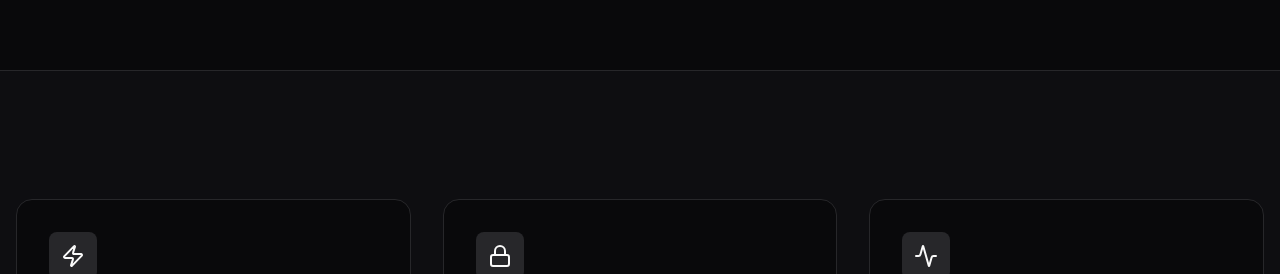
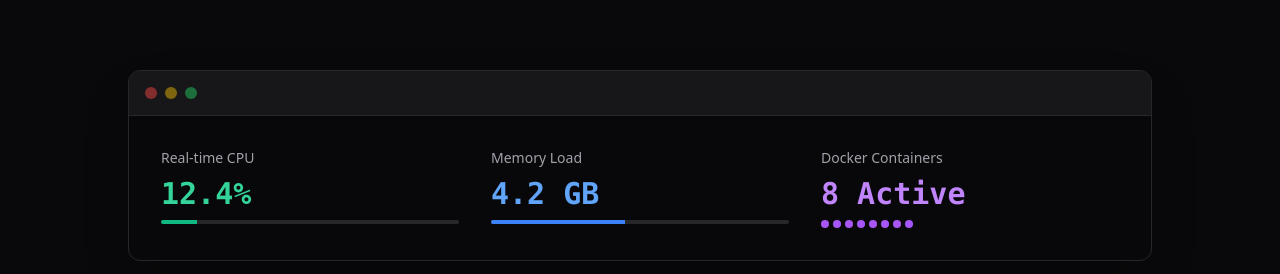
Before and after one commit to Senzops/console, a Next.js app: page / in a window 1280 px wide. Shown: the part 678-952 px from the top of the page. Built offline with nearby package versions, Linux system fonts and the light colour scheme; no server answers.

Commit message:
feat: add Network Latency and combined Memory Composition and Usage charts

```diff
--- a/src/pages/dashboard/[id].tsx
+++ b/src/pages/dashboard/[id].tsx
@@ -148,6 +148,7 @@ export default function VpsDetail() {
       diskUsedVal: (run.metrics.disk?.used / 1e9).toFixed(1),
       netRx: (run.metrics.network?.bytesRecvSec / 1024) || 0,
       netTx: (run.metrics.network?.bytesSentSec / 1024) || 0,
+      latencyMs: run.metrics.network?.latencyMs || 0,
       procBlocked: run.metrics.processes?.blocked || 0,
       procRunning: run.metrics.processes?.running || 0,
       procSleeping: run.metrics.processes?.sleeping || 0,
@@ -199,7 +200,7 @@ export default function VpsDetail() {
         {/* 1. Stat Cards (Center Aligned Items) */}
         <div className="grid grid-cols-2 md:grid-cols-4 gap-4">
           <StatCard title="CPU Usage" value={`${(latest.cpu?.usagePercent || 0).toFixed(1)}%`} icon={Cpu} color="text-emerald-500" sub={`${latest.cpu?.cores} Cores`} />
-          <StatCard title="Memory" value={`${(latest.memory?.usagePercent || 0).toFixed(1)}%`} sub={`${((latest.memory?.used || 0) / 1024 ** 3).toFixed(1)}GB Used`} icon={Activity} color="text-blue-500" />
+          <StatCard title="Memory" value={`${(latest.memory?.usagePercent || 0).toFixed(1)}%`} sub={`${((latest.memory?.used || 0) / 1024 ** 3).toFixed(1)}GB / ${((latest.memory?.total || 0) / 1024 ** 3).toFixed(1)}GB Used`} icon={Activity} color="text-blue-500" />
           <StatCard title="Net Latency" value={`${latest.network?.latencyMs?.toFixed(0) || '-'}ms`} sub="Global Ping" icon={Network} color="text-yellow-500" />
           <StatCard title="Containers" value={latest.docker?.filter((c: any) => c.state === 'running').length || 0} sub={`Total: ${latest.docker?.length || 0}`} icon={Box} color="text-purple-500" />
         </div>
@@ -222,35 +223,7 @@ export default function VpsDetail() {
             </AreaChart>
           </ChartCard>
 
-          <ChartCard title={`Disk Usage (${latest.disk?.name || '/'})`}>
-            <AreaChart data={chartData}>
-              <defs>
-                <linearGradient id="colorDisk" x1="0" y1="0" x2="0" y2="1">
-                  <stop offset="5%" stopColor="#f59e0b" stopOpacity={0.2} />
-                  <stop offset="95%" stopColor="#f59e0b" stopOpacity={0} />
-                </linearGradient>
-              </defs>
-              <CartesianGrid strokeDasharray="3 3" stroke="#333" vertical={false} />
-              <XAxis dataKey="time" hide />
-              <YAxis domain={[0, 100]} hide />
-              <Tooltip content={({ active, payload }) => {
-                if (active && payload && payload.length) {
-                  const data = payload[0].payload;
-                  return (
-                    <div className="bg-popover border p-2 text-xs rounded shadow z-50">
-                      <div className="font-bold mb-1">{data.time}</div>
-                      <div className="text-yellow-500">Usage: {data.diskUsed}%</div>
-                      <div className="text-muted-foreground">Used: {data.diskUsedVal}GB / {data.diskTotalVal}GB</div>
-                    </div>
-                  )
-                }
-                return null;
-              }} />
-              <Area type="step" dataKey="diskUsed" stroke="#f59e0b" strokeWidth={2} fill="url(#colorDisk)" name="Disk" />
-            </AreaChart>
-          </ChartCard>
-
-          <ChartCard title="Memory Usage (%)">
+          {/* <ChartCard title="Memory Usage (%)">
             <AreaChart data={chartData}>
               <defs>
                 <linearGradient id="colorMem" x1="0" y1="0" x2="0" y2="1">
@@ -264,9 +237,9 @@ export default function VpsDetail() {
               <Tooltip content={<CustomTooltip unit="%" />} />
               <Area type="monotone" stackId="1" dataKey="memUsed" stroke="#3b82f6" fill="url(#colorMem)" name="Usage" />
             </AreaChart>
-          </ChartCard>
+          </ChartCard> */}
 
-          <ChartCard title="Memory Composition (%)">
+          {/* <ChartCard title="Memory Composition (%)">
             <AreaChart data={chartData}>
               <CartesianGrid strokeDasharray="3 3" stroke="#333" vertical={false} />
               <XAxis dataKey="time" hide />
@@ -275,20 +248,36 @@ export default function VpsDetail() {
               <Area type="monotone" stackId="1" dataKey="memActive" stroke="#3b82f6" fill="#3b82f6" fillOpacity={0.6} name="Active" />
               <Area type="monotone" stackId="1" dataKey="memFree" stroke="#64748b" fill="#64748b" fillOpacity={0.3} name="Free" />
             </AreaChart>
-          </ChartCard>
+          </ChartCard> */}
 
           {/* combined Memory Composition and Usage */}
-          {/* <ChartCard title="Memory Composition (%)">
+          <ChartCard title="Memory Composition (%)">
             <AreaChart data={chartData}>
               <CartesianGrid strokeDasharray="3 3" stroke="#333" vertical={false} />
               <XAxis dataKey="time" hide />
               <YAxis domain={[0, 100]} hide />
               <Tooltip content={<CustomTooltip unit="%" />} />
-              <Area type="monotone" dataKey="memUsed" stroke="#00C9A7" fill="#00C9A7" fillOpacity={0.15} name="Usage" />
-              <Area type="monotone" dataKey="memActive" stroke="#3A86FF" fill="#3A86FF" fillOpacity={0.1} name="Active" />
-              <Area type="monotone" dataKey="memFree" stroke="#BDBDBD" fill="#BDBDBD" fillOpacity={0.15} name="Free" />
+              <Area type="monotone" dataKey="memUsed" stroke="#6c28d8" fill="#6c28d8" fillOpacity={0.15} name="Usage" />
+              <Area type="monotone" dataKey="memActive" stroke="#4D6AFF" fill="#4D6AFF" fillOpacity={0.2} name="Active" />
+              <Area type="monotone" dataKey="memFree" stroke="#9a9aff" fill="#9a9aff" fillOpacity={0.25} name="Free" />
             </AreaChart>
-          </ChartCard> */}
+          </ChartCard>
+
+          <ChartCard title="Network Latency (Ms)">
+            <AreaChart data={chartData}>
+              <defs>
+                <linearGradient id="colorCpu" x1="0" y1="0" x2="0" y2="1">
+                  <stop offset="5%" stopColor="#f59e0b" stopOpacity={0.2} />
+                  <stop offset="95%" stopColor="#f59e0b" stopOpacity={0} />
+                </linearGradient>
+              </defs>
+              <CartesianGrid strokeDasharray="3 3" stroke="#333" vertical={false} />
+              <XAxis dataKey="time" hide />
+              <YAxis hide />
+              <Tooltip content={<CustomTooltip unit=" Ms" />} />
+              <Area type="monotone" dataKey="latencyMs" stroke="#f59e0b" strokeWidth={2} fillOpacity={1} fill="url(#colorCpu)" name="CPU" />
+            </AreaChart>
+          </ChartCard>
 
           <ChartCard title="Network Traffic (KB/s)">
             <LineChart data={chartData}>
@@ -299,6 +288,34 @@ export default function VpsDetail() {
               <Line type="monotone" dataKey="netRx" stroke="#8b5cf6" strokeWidth={2} dot={false} name="Rx" />
               <Line type="monotone" dataKey="netTx" stroke="#ec4899" strokeWidth={2} dot={false} name="Tx" />
             </LineChart>
+          </ChartCard>
+
+          <ChartCard title={`Disk Usage (${latest.disk?.name || '/'})`}>
+            <AreaChart data={chartData}>
+              <defs>
+                <linearGradient id="colorDisk" x1="0" y1="0" x2="0" y2="1">
+                  <stop offset="5%" stopColor="#9B5DE5" stopOpacity={0.2} />
+                  <stop offset="95%" stopColor="#9B5DE5" stopOpacity={0} />
+                </linearGradient>
+              </defs>
+              <CartesianGrid strokeDasharray="3 3" stroke="#333" vertical={false} />
+              <XAxis dataKey="time" hide />
+              <YAxis domain={[0, 100]} hide />
+              <Tooltip content={({ active, payload }) => {
+                if (active && payload && payload.length) {
+                  const data = payload[0].payload;
+                  return (
+                    <div className="bg-popover border p-2 text-xs rounded shadow z-50">
+                      <div className="font-bold mb-1">{data.time}</div>
+                      <div className="text-orange-500">Usage: {data.diskUsed}%</div>
+                      <div className="text-muted-foreground">Used: {data.diskUsedVal}GB / {data.diskTotalVal}GB</div>
+                    </div>
+                  )
+                }
+                return null;
+              }} />
+              <Area type="step" dataKey="diskUsed" stroke="#9B5DE5" strokeWidth={2} fill="url(#colorDisk)" name="Disk" />
+            </AreaChart>
           </ChartCard>
 
           {/* Restored Process Graph */}
--- a/src/pages/index.tsx
+++ b/src/pages/index.tsx
@@ -37,6 +37,40 @@ export default function Home() {
                 Start Monitoring Free
               </Button>
             </Link>
+          </div>
+        </div>
+      </section>
+
+      {/* Stats Preview */}
+      <section className="container mx-auto px-4 mb-32">
+        <div className="rounded-xl border border-border bg-card/50 backdrop-blur shadow-2xl overflow-hidden max-w-5xl mx-auto">
+          <div className="border-b bg-muted/50 p-4 flex gap-2 items-center">
+            <div className="h-3 w-3 rounded-full bg-red-500/50" />
+            <div className="h-3 w-3 rounded-full bg-yellow-500/50" />
+            <div className="h-3 w-3 rounded-full bg-green-500/50" />
+          </div>
+          <div className="p-8 grid md:grid-cols-3 gap-8">
+            <div className="space-y-2">
+              <div className="text-sm text-muted-foreground">Real-time CPU</div>
+              <div className="text-3xl font-mono font-bold text-emerald-400">12.4%</div>
+              <div className="h-1 w-full bg-secondary rounded-full overflow-hidden">
+                <div className="h-full bg-emerald-500 w-[12%]" />
+              </div>
+            </div>
+            <div className="space-y-2">
+              <div className="text-sm text-muted-foreground">Memory Load</div>
+              <div className="text-3xl font-mono font-bold text-blue-400">4.2 GB</div>
+              <div className="h-1 w-full bg-secondary rounded-full overflow-hidden">
+                <div className="h-full bg-blue-500 w-[45%]" />
+              </div>
+            </div>
+            <div className="space-y-2">
+              <div className="text-sm text-muted-foreground">Docker Containers</div>
+              <div className="text-3xl font-mono font-bold text-purple-400">8 Active</div>
+              <div className="flex gap-1">
+                {[1, 2, 3, 4, 5, 6, 7, 8].map(i => <div key={i} className="h-2 w-2 rounded-sm bg-purple-500" />)}
+              </div>
+            </div>
           </div>
         </div>
       </section>
--- a/src/styles/globals.css
+++ b/src/styles/globals.css
@@ -40,6 +40,7 @@
 @layer base {
   * {
     @apply border-border;
+    color: #ff69b4,
   }
 
   body {
```
